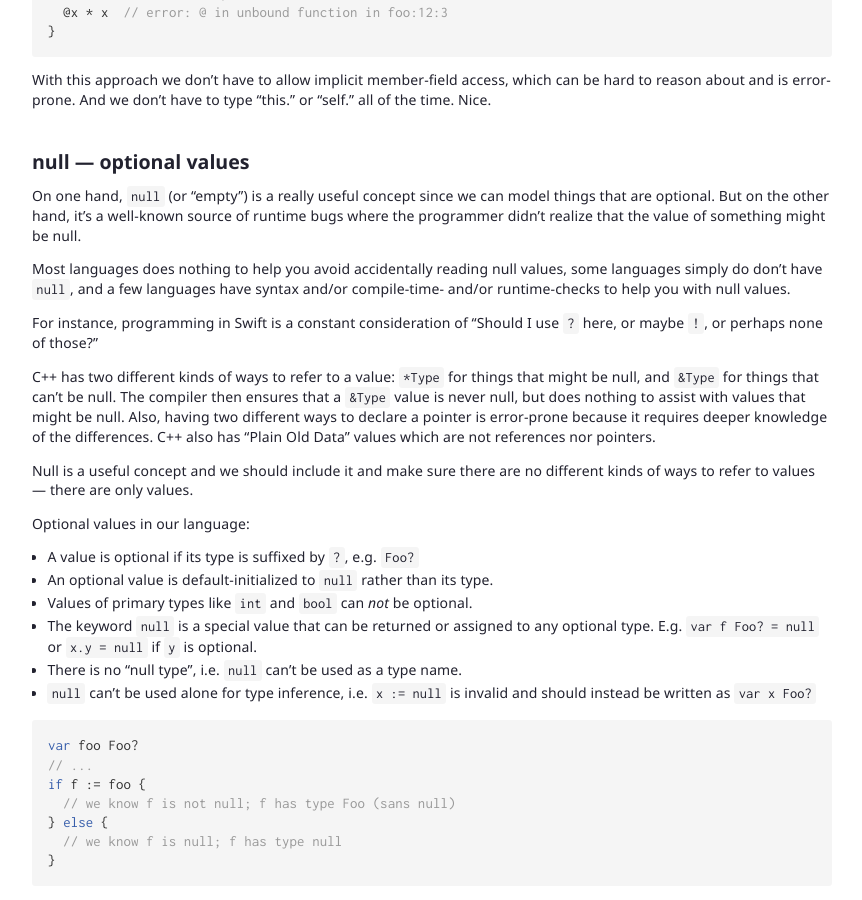
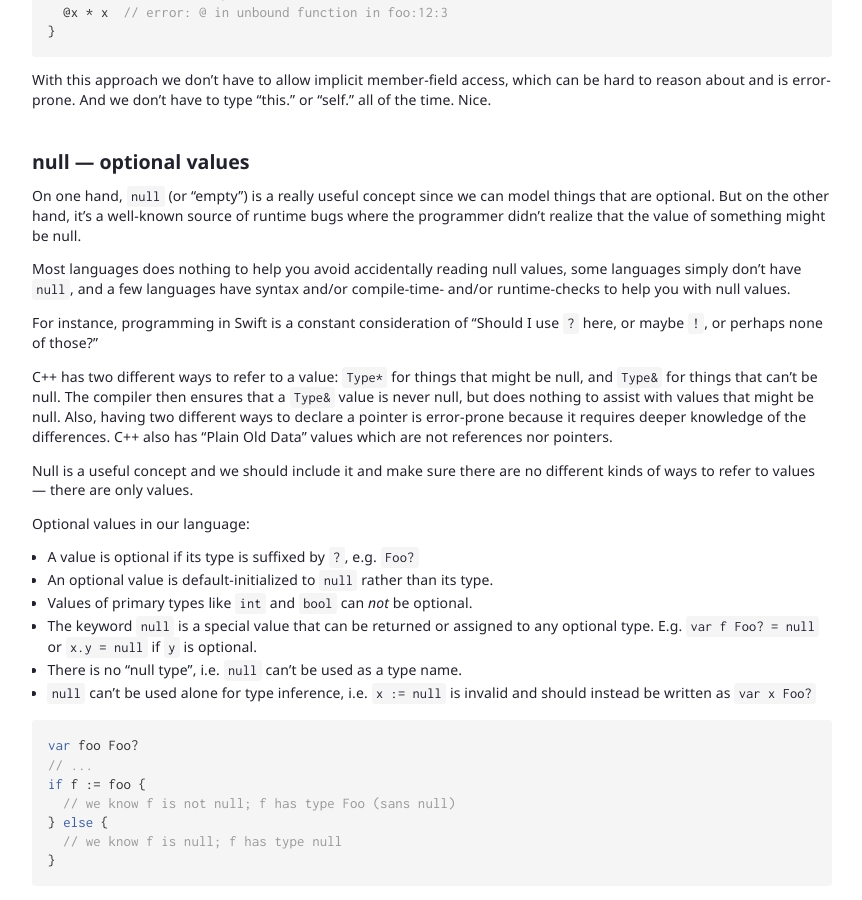
Before and after one commit to rsms/co, a Jekyll site: the page built from docs/patterns/index.md, in a window 1280 px wide and 900 px high, scrolled down 15905 px. Shown: the whole window, without its empty margins (208-1070 px from the left). Built offline with Jekyll 4.4.1, drawn with Linux system fonts in a browser that asks for light colours; some web fonts are replaced.

Commit message:
web: patterns

```diff
--- a/docs/patterns/index.md
+++ b/docs/patterns/index.md
@@ -922,15 +922,15 @@ runtime bugs where the programmer didn't realize that the value of something
 might be null.
 
 Most languages does nothing to help you avoid accidentally reading null values,
-some languages simply do don't have `null`, and a few languages have syntax
+some languages simply don't have `null`, and a few languages have syntax
 and/or compile-time- and/or runtime-checks to help you with null values.
 
 For instance, programming in Swift is a constant consideration of
 "Should I use `?` here, or maybe `!`, or perhaps none of those?"
 
-C++ has two different kinds of ways to refer to a value: `*Type` for things that
-might be null, and `&Type` for things that can't be null. The compiler then
-ensures that a `&Type` value is never null, but does nothing to assist with
+C++ has two different ways to refer to a value: `Type*` for things that
+might be null, and `Type&` for things that can't be null. The compiler then
+ensures that a `Type&` value is never null, but does nothing to assist with
 values that might be null. Also, having two different ways to declare a pointer
 is error-prone because it requires deeper knowledge of the differences.
 C++ also has "Plain Old Data" values which are not references nor pointers.
```
